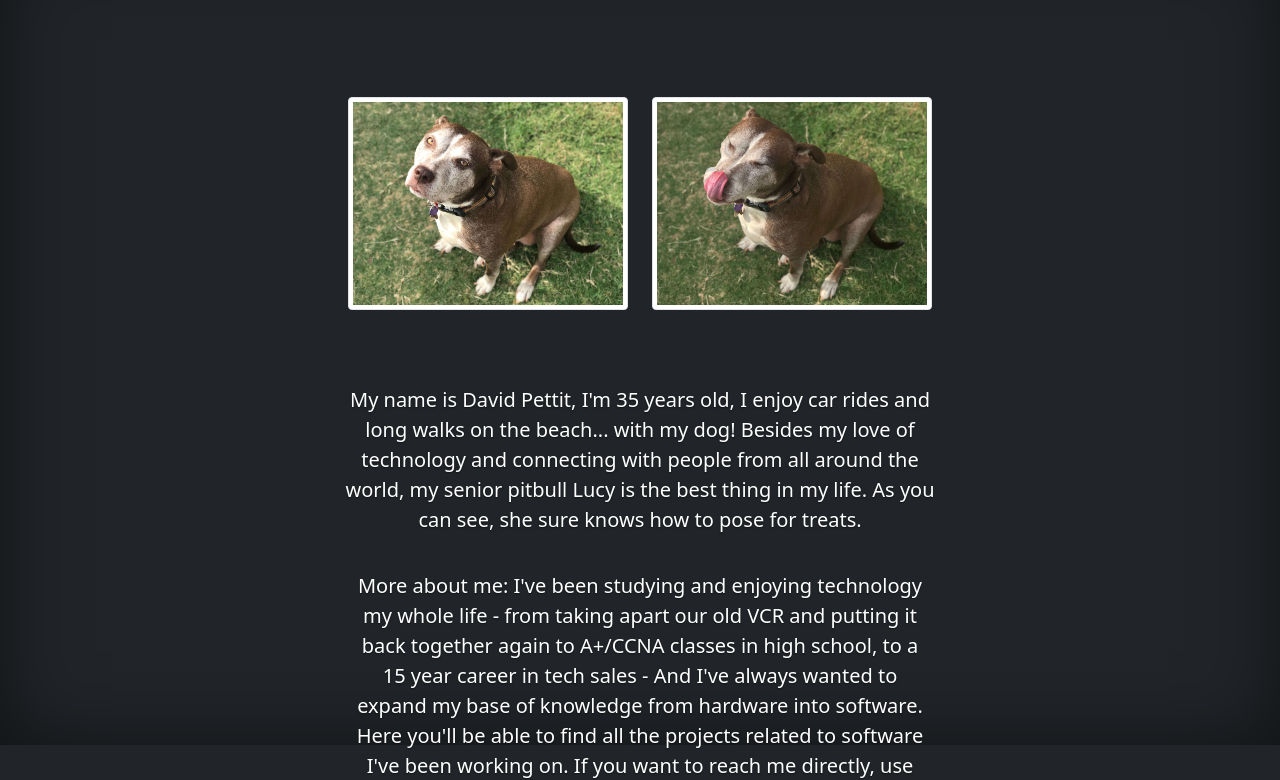
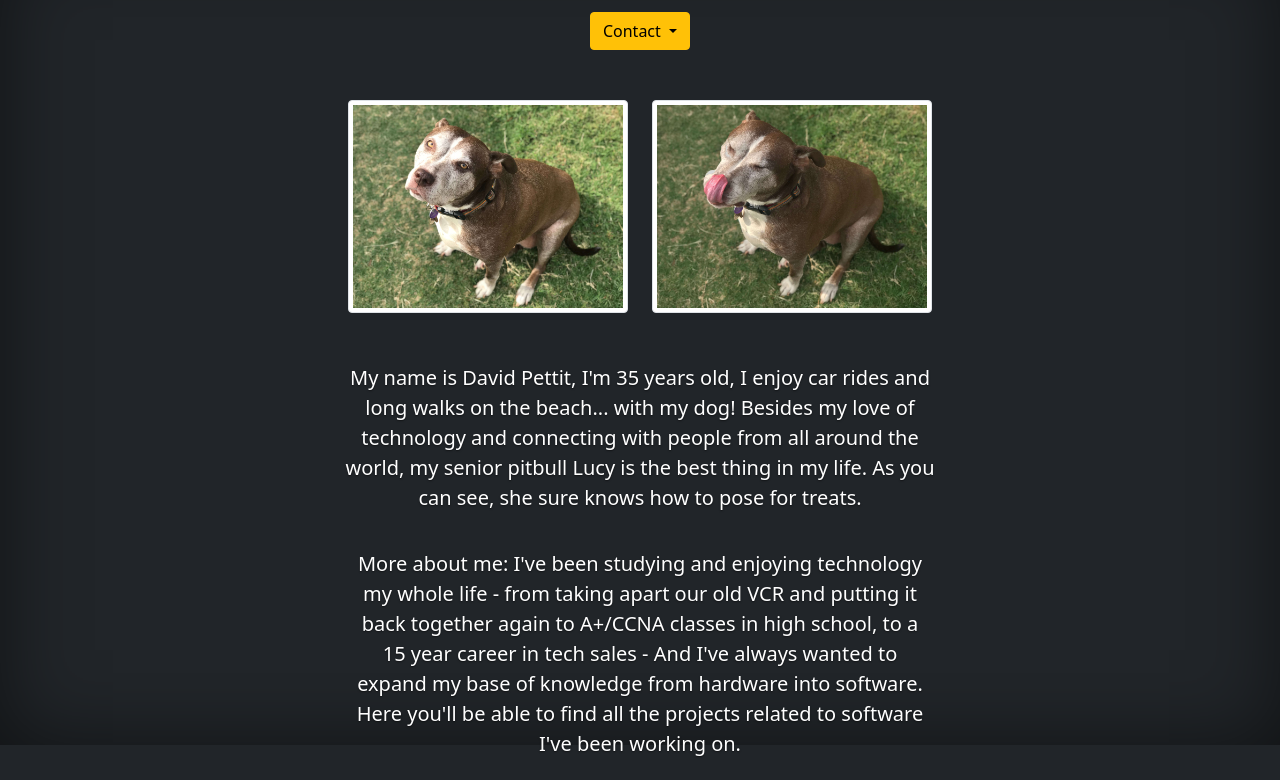
Before and after one commit to blaydesdev/blaydesdev.github.io, a plain HTML site: page index.html in a window 1280 px wide. Shown: the part 55-835 px from the top of the page. Drawn offline with nearby package versions, Linux system fonts and the light colour scheme.

Commit message:
added contact dropdown

```diff
--- a/index.html
+++ b/index.html
@@ -50,6 +50,18 @@
 
   <main class="px-3">
 
+    <div class="dropdown" style="padding-top: 15px;">
+      <button class="btn btn-warning dropdown-toggle" type="button" id="dropdownMenuButton2" data-bs-toggle="dropdown" aria-expanded="false">
+        Contact
+      </button>
+      <ul class="dropdown-menu dropdown-menu-dark" aria-labelledby="dropdownMenuButton2">
+        <li><a class="dropdown-item" href="https://github.com/blaydesdev" target="_blank">GitHub: blaydesdev</a></li>
+        <li><a class="dropdown-item" href="https://www.linkedin.com/in/davidpettitatx/" target="_blank">LinkedIn</a></li>
+        <li><hr class="dropdown-divider"></li>
+        <li><a class="dropdown-item" href="mailto:david@blaydes.dev">E-Mail: david@blaydes.dev</a></li>
+      </ul>
+    </div>
+
     <div class="container container-lucy">
       <div class="row">
         <div class="col">
@@ -61,8 +73,11 @@
       </div>
     </div>
 
+
+
     <p class="lead">My name is David Pettit, I'm 35 years old, I enjoy car rides and long walks on the beach... with my dog! Besides my love of technology and connecting with people from all around the world, my senior pitbull Lucy is the best thing in my life. As you can see, she sure knows how to pose for treats.</p>
-    <p class="lead" style="padding: 20px;">More about me: I've been studying and enjoying technology my whole life - from taking apart our old VCR and putting it back together again to A+/CCNA classes in high school, to a 15 year career in tech sales - And I've always wanted to expand my base of knowledge from hardware into software. Here you'll be able to find all the projects related to software I've been working on. If you want to reach me directly, use the button below.</p>
+
+    <p class="lead" style="padding: 20px;">More about me: I've been studying and enjoying technology my whole life - from taking apart our old VCR and putting it back together again to A+/CCNA classes in high school, to a 15 year career in tech sales - And I've always wanted to expand my base of knowledge from hardware into software. Here you'll be able to find all the projects related to software I've been working on.</p>
 
     <p class="lead" style="padding: 35px">
       <a href="mailto:david@blaydes.dev" class="btn btn-lg btn-secondary fw-bold border-white bg-white">Send Me an Email</a>
--- a/styles-cover.css
+++ b/styles-cover.css
@@ -26,8 +26,8 @@ body {
 }
 
 .container-lucy {
-  padding-top: 100px;
-  padding-bottom: 75px;
+  padding-top: 50px;
+  padding-bottom: 50px;
 }
 
 /*
```
Also changed, not shown: projects.html (+12 -1 lines).
